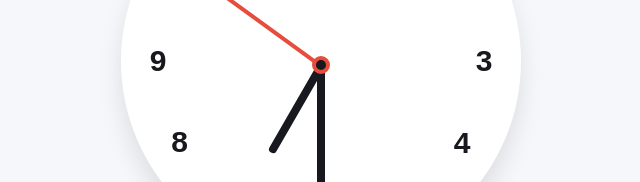
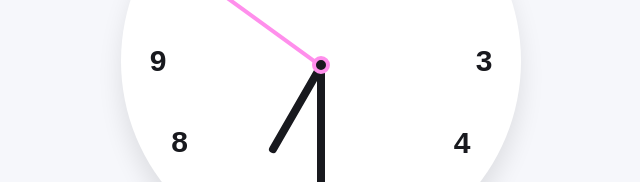
Before and after one commit to NathaliaT07/Clock, a plain HTML site: page index.html in a window 1280 px wide. Shown: the part 286-468 px from the top of the page, 319-959 px from the left. Drawn offline with Linux system fonts and the light colour scheme.

Commit message:
color change

```diff
--- a/style.css
+++ b/style.css
@@ -9,7 +9,7 @@
     --primary-color: #f6f7fb;
     --white-color: #fff;
     --black-color:#18191e;
-    --red-color: #e74c3c;
+    --red-color: #ff8fec;
 }
 
 body{
@@ -26,7 +26,7 @@ body.dark{
     --primary-color: #242526;
     --white-color: #18191a;
     --black-color: #fff;
-    --red-color: #e74c3c;
+    --red-color: #ff8fec;
 }
 
 
```
